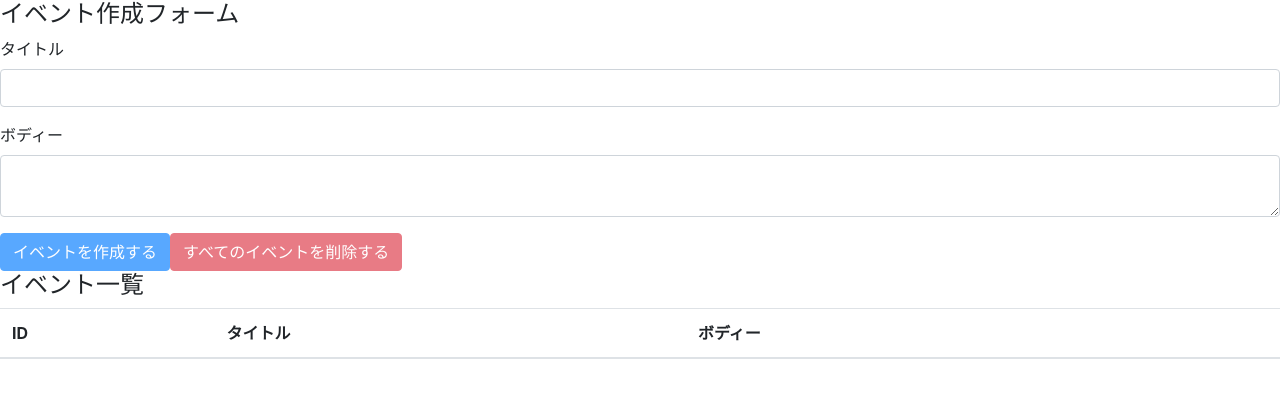
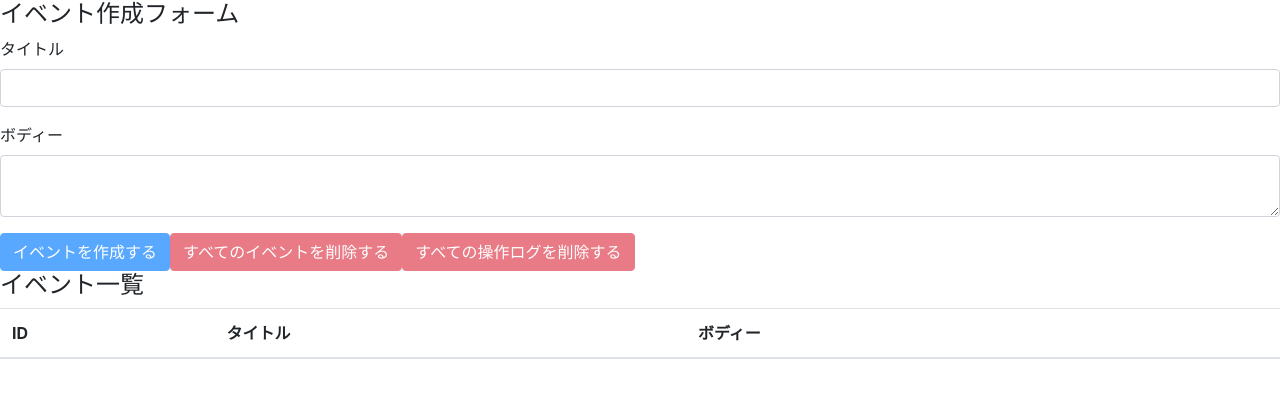
Before and after one commit to sattosan/react-hooks-sample, a React (Create React App) app: page / in a window 1280 px wide. Shown: the top 398 px of the page. Built offline with nearby package versions, Linux system fonts and the light colour scheme.

Commit message:
delete all operation logs

```diff
--- a/src/actions/index.js
+++ b/src/actions/index.js
@@ -3,4 +3,4 @@ export const DELETE_EVENT = "DELETE_EVENT";
 export const DELETE_ALL_EVENTS = "DELETE_ALL_EVENTS";
 
 export const ADD_OPERATION_LOG = "ADD_OPERATION_LOG";
-export const DELETE_OPERATION_LOGS = " DELETE_OPERATION_LOGS";
+export const DELETE_ALL_OPERATION_LOGS = " DELETE_ALL_OPERATION_LOGS";
--- a/src/components/EventForm.js
+++ b/src/components/EventForm.js
@@ -4,7 +4,7 @@ import {
   CREATE_EVENT,
   DELETE_ALL_EVENTS,
   ADD_OPERATION_LOG,
-  DELETE_OPERATION_LOGS
+  DELETE_ALL_OPERATION_LOGS
 } from "../actions";
 import AppContext from "../contexts/AppContext";
 import { timeCurrentIso8601 } from "../utils";
@@ -49,6 +49,18 @@ const EventForm = () => {
     }
   };
 
+  const deleteAllOperationLogs = e => {
+    e.preventDefault();
+    const result = window.confirm(
+      "全ての操作ログを本当に削除しても良いですか？"
+    );
+    if (result) {
+      dispatch({
+        type: DELETE_ALL_OPERATION_LOGS
+      });
+    }
+  };
+
   const unCreatable = title === "" || body === "";
   return (
     <React.Fragment>
@@ -87,6 +99,13 @@ const EventForm = () => {
         >
           すべてのイベントを削除する
         </button>
+        <button
+          className="btn btn-danger"
+          onClick={deleteAllOperationLogs}
+          disabled={state.operationLogs.length === 0}
+        >
+          すべての操作ログを削除する
+        </button>
       </form>
     </React.Fragment>
   );
--- a/src/reducers/operationLogs.js
+++ b/src/reducers/operationLogs.js
@@ -1,4 +1,4 @@
-import { ADD_OPERATION_LOG, DELETE_OPERATION_LOGS } from "../actions";
+import { ADD_OPERATION_LOG, DELETE_ALL_OPERATION_LOGS } from "../actions";
 
 const operationLogs = (state = [], action) => {
   switch (action.type) {
@@ -8,7 +8,7 @@ const operationLogs = (state = [], action) => {
         operatedAt: action.operatedAt
       };
       return [operationLog, ...state];
-    case DELETE_OPERATION_LOGS:
+    case DELETE_ALL_OPERATION_LOGS:
       return [];
     default:
       return state;
```
